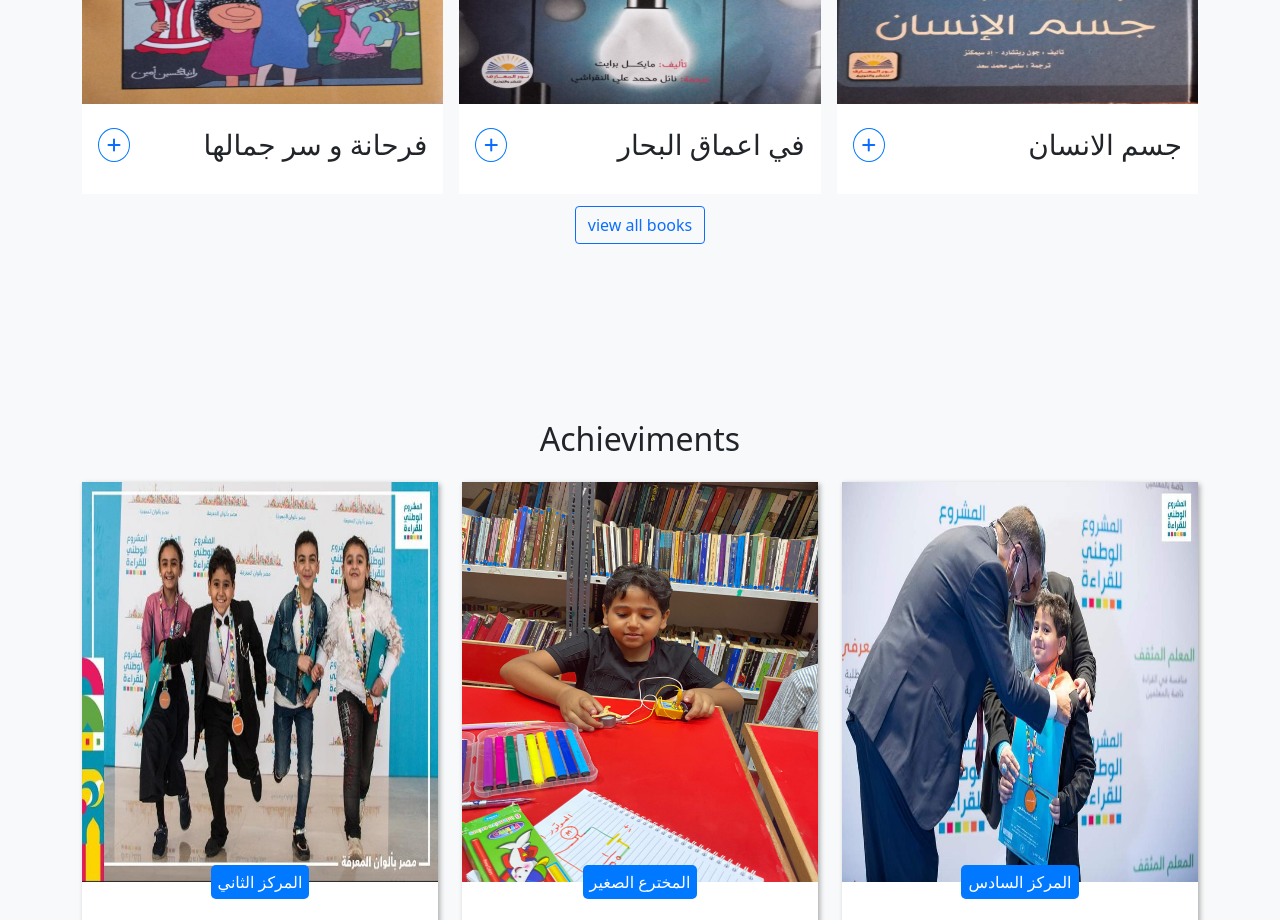
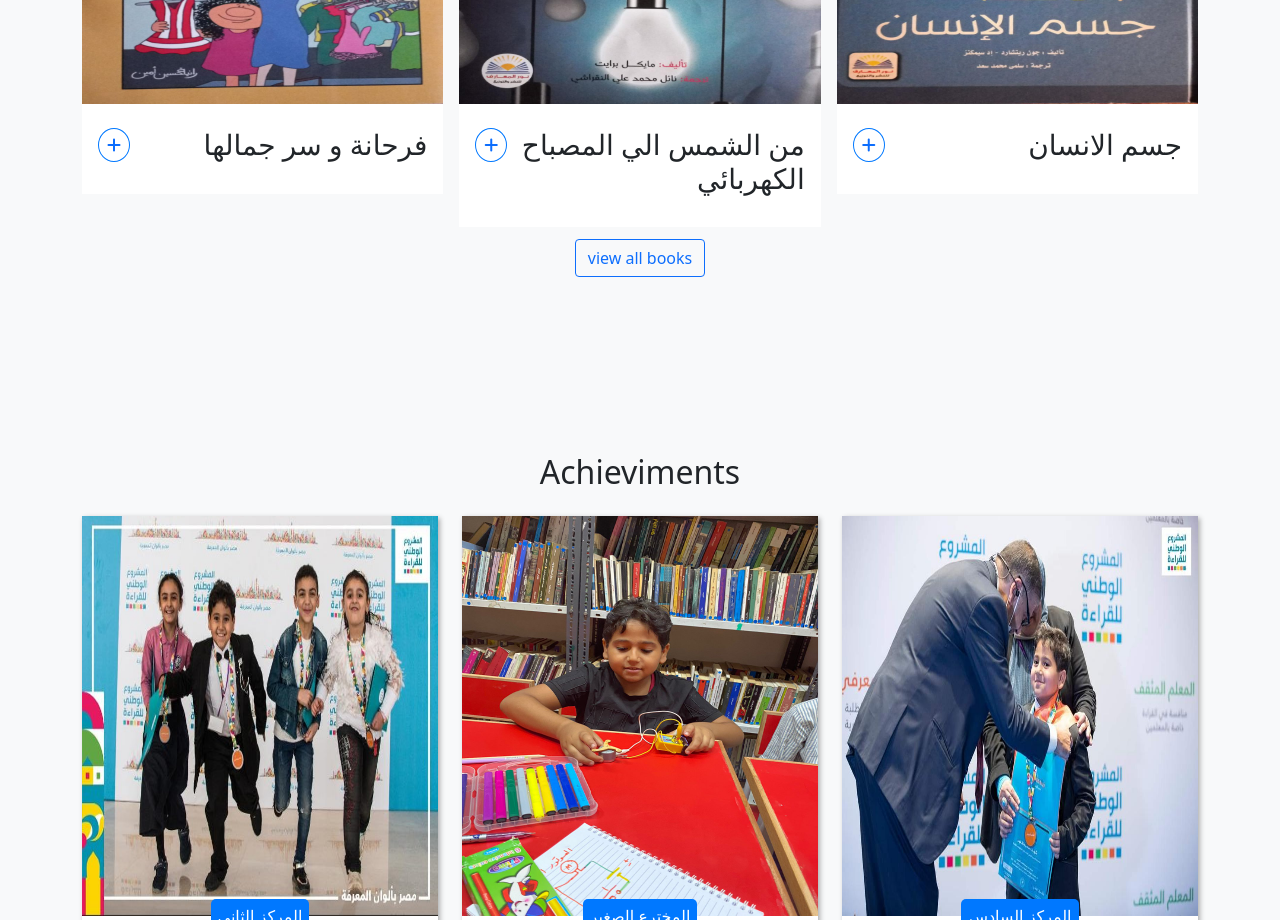
Before and after one commit to Kero121/books, a plain HTML site: page index.html in a window 1280 px wide. Shown: the part 2580-3500 px from the top of the page. Drawn offline with Linux system fonts and the light colour scheme.

Commit message:
Update index.html

```diff
--- a/index.html
+++ b/index.html
@@ -234,7 +234,7 @@
                     </div>
                     <div class="content-port d-flex justify-content-between  bg-white p-3">
                         <div class="data">
-                            <h3 class="py-2"> في اعماق البحار</h3>
+                            <h3 class="py-2"> من الشمس الي المصباح الكهربائي</h3>
 
                         </div>
                         <div
```
